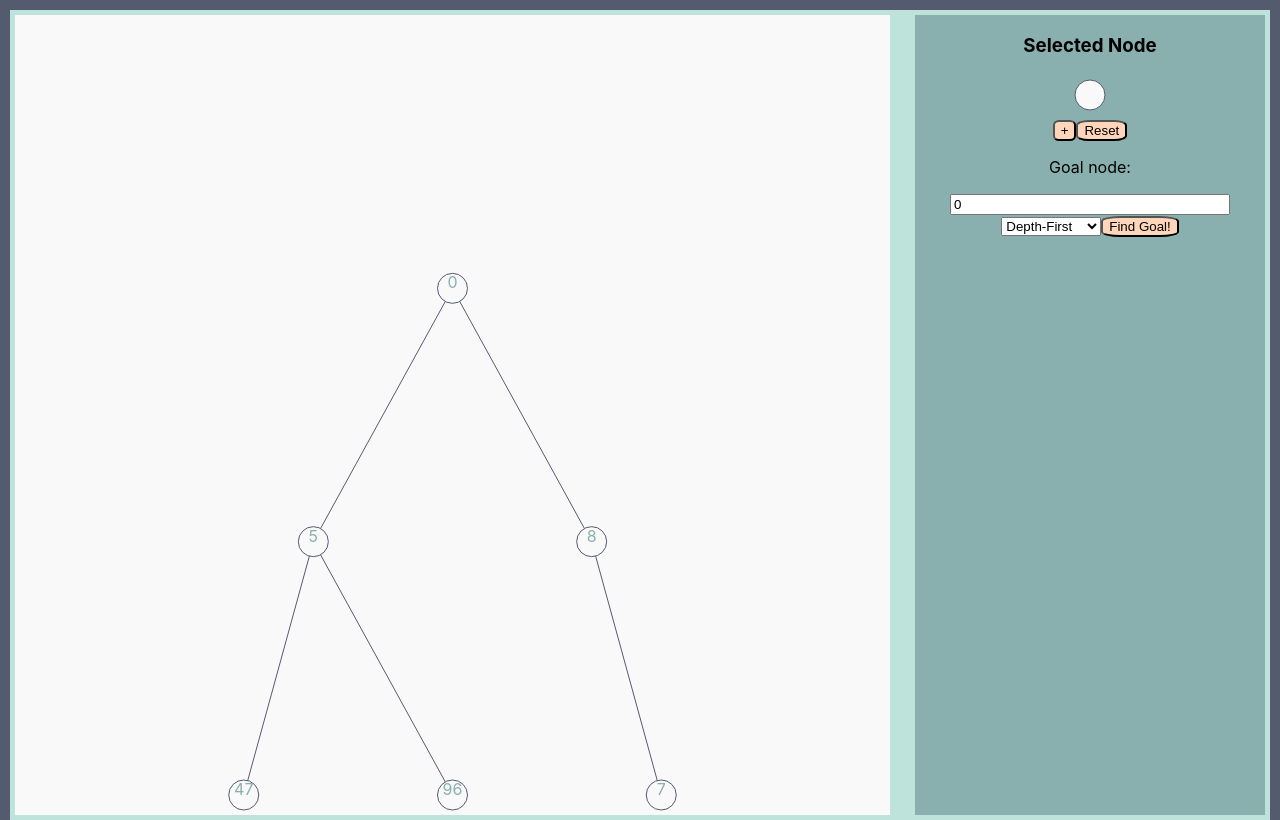
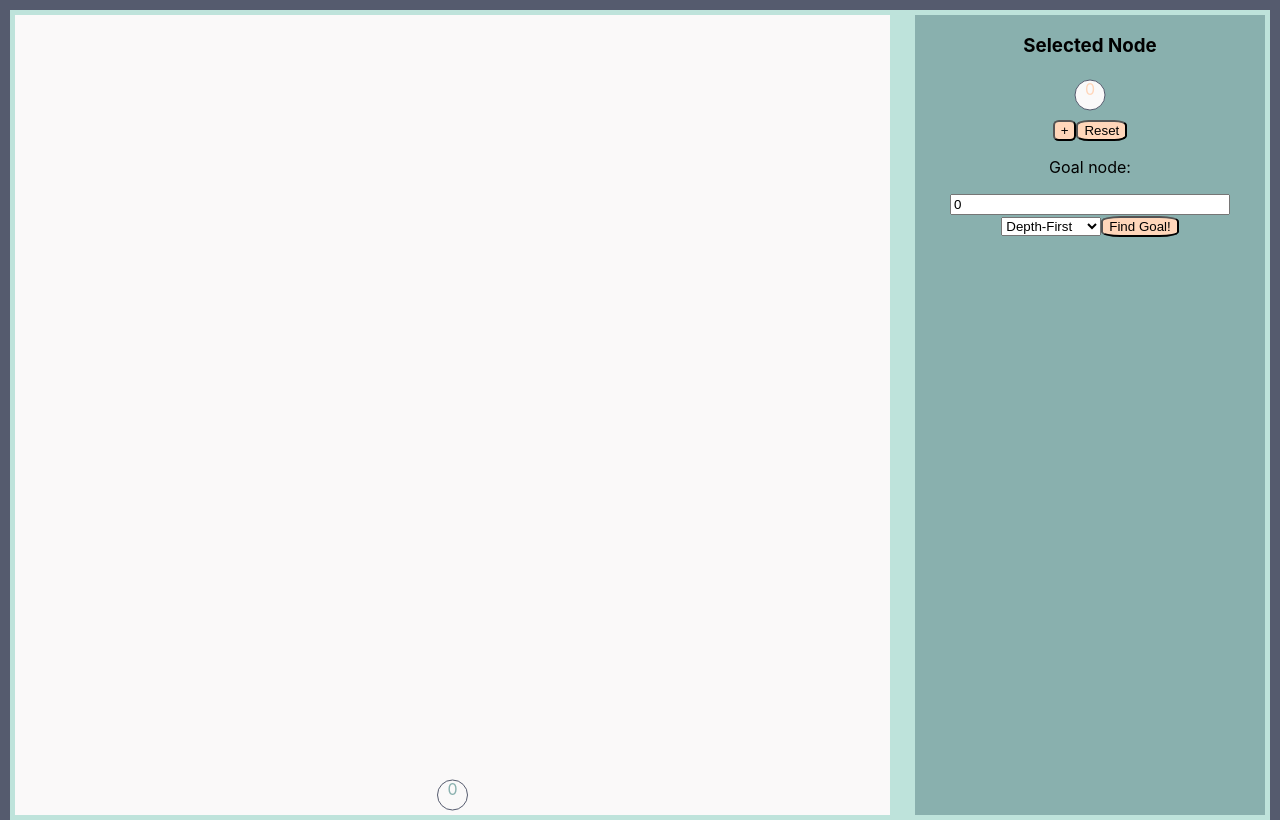
Before and after one commit to dcgfz2/Tree-Search-React, a React (Create React App) app: page / in a window 1280 px wide. Built offline with nearby package versions, Linux system fonts and the light colour scheme.

Commit message:
add event handling for tree modding

```diff
--- a/src/App.js
+++ b/src/App.js
@@ -8,28 +8,39 @@ import './App.css';
 class App extends React.Component {
   constructor(props){
     super(props);
+
+    var startTree = new SearchTree(0);
+
     this.state = {
-        selected: null,
+        tree: startTree,
+        selected: startTree.root,
     };
+    this.treeSize = 0;
+  }
 
-    this.tree = new SearchTree(0);
-    let noder = this.tree.insert(this.tree.root,5);
-    this.tree.insert(noder,47);
-    this.tree.insert(noder,96);
-    this.tree.insert(this.tree.insert(this.tree.root,8),7);
-
+  reset = () => {
+    var startTree = new SearchTree(0);
+    this.setState({tree: startTree,
+    selected: startTree.root});
+    this.treeSize = 0;
   }
 
   selectNode = (node) => {
     this.setState({selected: node});
-    console.log("SELECTED NODE " + JSON.stringify(this.state.selected))
+  }
+
+  insertNode = () => {
+    this.treeSize++;
+    this.state.tree.insert(this.state.selected,this.treeSize);
+    //This function changes data from deep withn the tree so an update must be forced
+    this.forceUpdate();
   }
 
   render(){
     return (
       <div className="main-container">
-         <RenderTree data={this.tree} height={this.tree.maxDepth(this.tree.root)} onClick={this.selectNode}/>
-         <ControlPanel selected={this.state.selected} />
+         <RenderTree data={this.state.tree} height={this.state.tree.maxDepth(this.state.tree.root)} onClick={this.selectNode}/>
+         <ControlPanel selected={this.state.selected} addEvent={this.insertNode} resetEvent={this.reset}/>
       </div>
     );
   }
--- a/src/components/controlpanel.js
+++ b/src/components/controlpanel.js
@@ -2,7 +2,7 @@ import React from 'react';
 
 import "./controlpanel.css";
 
-const ControlPanel = ({selected}) => (
+const ControlPanel = ({selected,addEvent,resetEvent}) => (
   <div className="controls-container">
     <div className="selected-node">
     <h3>Selected Node</h3>
@@ -12,15 +12,15 @@ const ControlPanel = ({selected}) => (
         </svg>
     </div>
     <div className="option-container">
-      <button class="button add">+</button>
-      <button class="button">Reset</button>
+      <button className="button add" onClick={addEvent}>+</button>
+      <button className="button" onClick={resetEvent}>Reset</button>
       <p>Goal node:</p>
-      <input type="text" value="0"/>
+      <input type="text" defaultValue="0"/>
       <select name="algorithms">
         <option value="">Depth-First</option>
         <option value="">Breadth-First</option>
       </select>
-      <button class="button">Find Goal!</button>
+      <button className="button">Find Goal!</button>
     </div>
   </div>
 );
--- a/src/lib/searchtree.js
+++ b/src/lib/searchtree.js
@@ -20,10 +20,6 @@ class Node{
     this.children.forEach(function(item,index){
       item.print();
     });
-  }
-
-  test(){
-    return "This works!"
   }
 }
 
```
